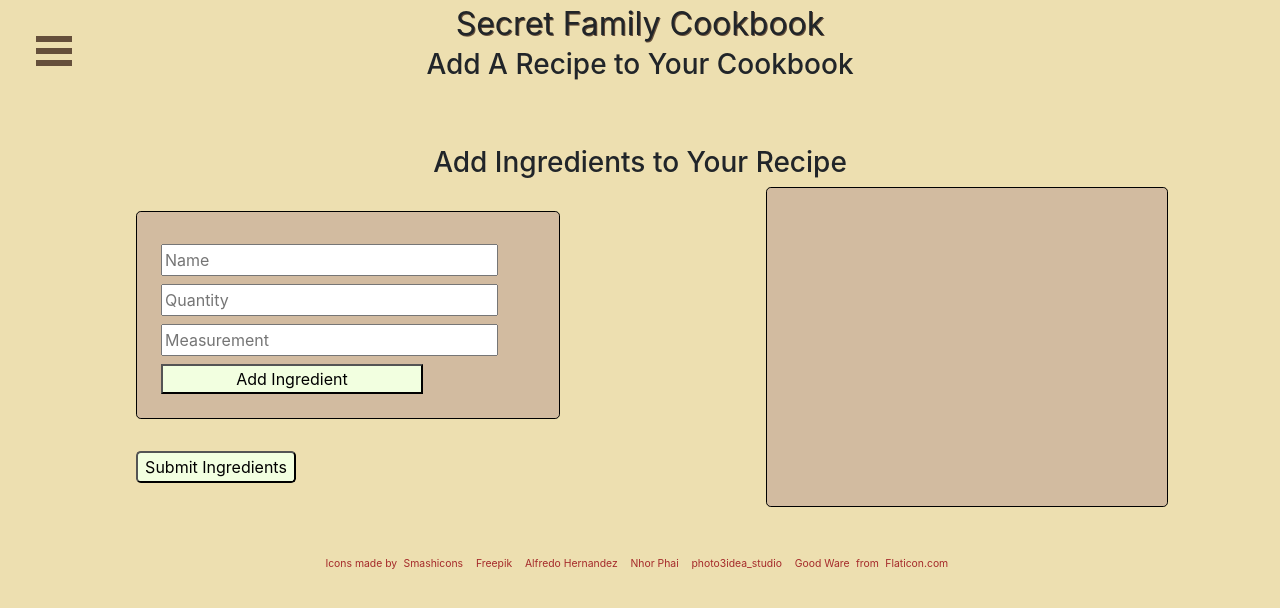
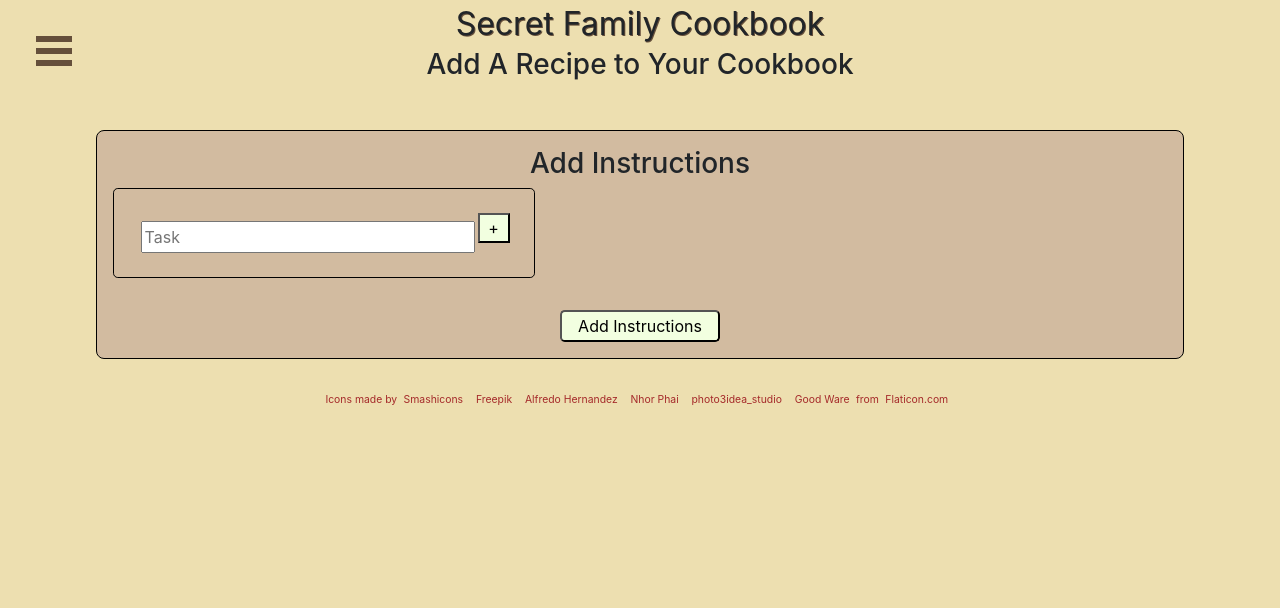
Before and after one commit to BuildWeek-Secret-Family-Recipes/Front-End, a React (Create React App) app: page /recipes/addrecipe in a window 1280 px wide. Shown: the top 608 px of the page. Built offline with nearby package versions, Linux system fonts and the light colour scheme; sample sign-in values are in the browser's storage.

Commit message:
state for instructions form working

```diff
--- a/src/components/recipe/AddRecipe.js
+++ b/src/components/recipe/AddRecipe.js
@@ -39,8 +39,8 @@ const AddRecipe = (props) => {
     const [id, setId] = useState()
     const [formState, setFormState] = useState({
         renderRecipeForm: false,
-        renderIngredientsForm: true,
-        renderInstructionsForm: false
+        renderIngredientsForm: false,
+        renderInstructionsForm: true
     })
 
     return (
--- a/src/components/recipe/InstructionsForm.js
+++ b/src/components/recipe/InstructionsForm.js
@@ -52,30 +52,31 @@ const SubmitButton = styled.button`
 `
 
 const InstructionsForm = ({setFormState, id}) => {
-    const [instructions, setInstructions] = useState([{
-        recipe_id: id,
+    const [added, setAdded] = useState([])
+    const [instructions, setInstructions] = useState({
         step_number: '',
         instruction: ''
-    }])
+    })
+
+    const handleInstructions = e => {
+        setInstructions({
+            ...instructions,
+            [e.target.name]: e.target.value
+        })
+    }
 
     const addInstruction = e => {
         e.preventDefault()
-        setInstructions([
-            ...instructions,
+        let newId = added.length > 0 ? added[added.length-1].id + 1 : 0
+        setAdded([
+            ...added,
             {
-                recipe_id: id,
-                step_number: '',
-                instruction: ''
+                ...instructions,
+                id: newId
             }
         ])
     }
 
-    const handleInstructions = e => {
-        let newInstructions = instructions.map(instruction => {
-            return Number(e.target.id) === instruction.id ? { ...instruction, [e.target.name]: e.target.value } : instruction
-        })
-        setInstructions(newInstructions)
-    }
 
     const handleSubmit = e => {
         e.preventDefault()
@@ -84,32 +85,20 @@ const InstructionsForm = ({setFormState, id}) => {
             renderIngredientsForm: false,
             renderInstructionsForm: false
         })
-        // api()
-        //     .post('/', recipe)
-        //     .then(res => {
-        //         console.log(res)
-        //         setFormState({
-        //             renderRecipeForm: true,
-        //             renderIngredientsForm: false,
-        //             renderInstructionsForm: false
-        //         })
-        //     })
-        //     .catch(err => {
-        //         return setError(err.response)
-        //     })
     }
 
     return (
         <FormDiv onSubmit={handleSubmit}>
+            <h3>Add Instructions</h3>
             <Instructions>
-                <h3>Instructions</h3>
                 <AddButton onClick={addInstruction}>+</AddButton>
+                <Instruction type='text' name='task' placeholder='Task' onChange={handleInstructions} />
                 <ColumnWrapper>
-                    {instructions &&
+                    {/* {instructions &&
                         instructions.map((instruction, indx) => {
                             return <Instruction key={indx} id={instruction.id} type='text' name='task' placeholder='Task' onChange={handleInstructions} />
                         })
-                    }
+                    } */}
                 </ColumnWrapper>
             </Instructions>
             <SubmitButton type='submit'>Add Instructions</SubmitButton>
```
